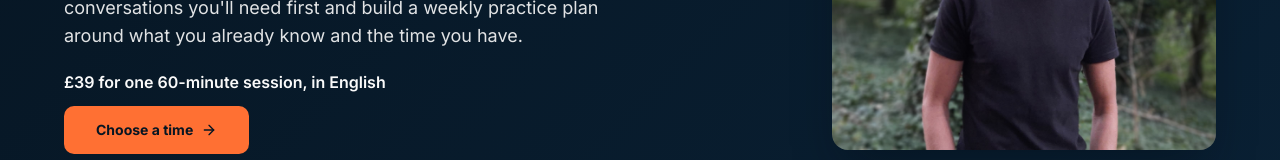
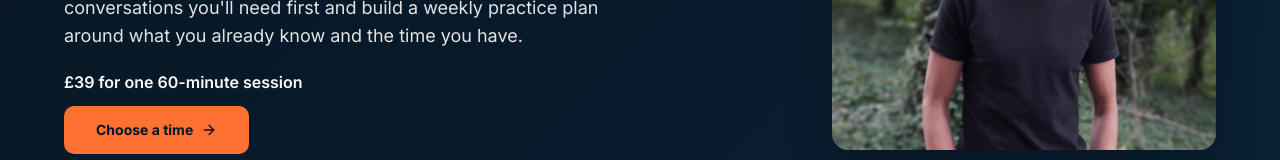
Before and after one commit to hutchy9999/jameshutchinsonlanguages, a React (Vite) app: page /coaching in a window 1280 px wide. Shown: the part 338-498 px from the top of the page. Built offline with nearby package versions, Linux system fonts and the light colour scheme; the HTML template or start-up script is replaced by a standard one.

Commit message:
Shorten the coaching hero price line

```diff
--- a/src/pages/Coaching.tsx
+++ b/src/pages/Coaching.tsx
@@ -82,7 +82,7 @@ const Coaching = () => {
                 If you're moving in the next one to six months, we'll pick the conversations you'll need first and build a weekly practice plan around what you already know and the time you have.
               </p>
               <div className="mt-5 space-y-3">
-                <p className="font-semibold">£39 for one 60-minute session, in English</p>
+                <p className="font-semibold">£39 for one 60-minute session</p>
                 <Button asChild size="lg" className={bookingButtonClass}>
                   <a href={CALENDLY_BOOKING_URL}>Choose a time <ArrowRight aria-hidden="true" /></a>
                 </Button>
```
